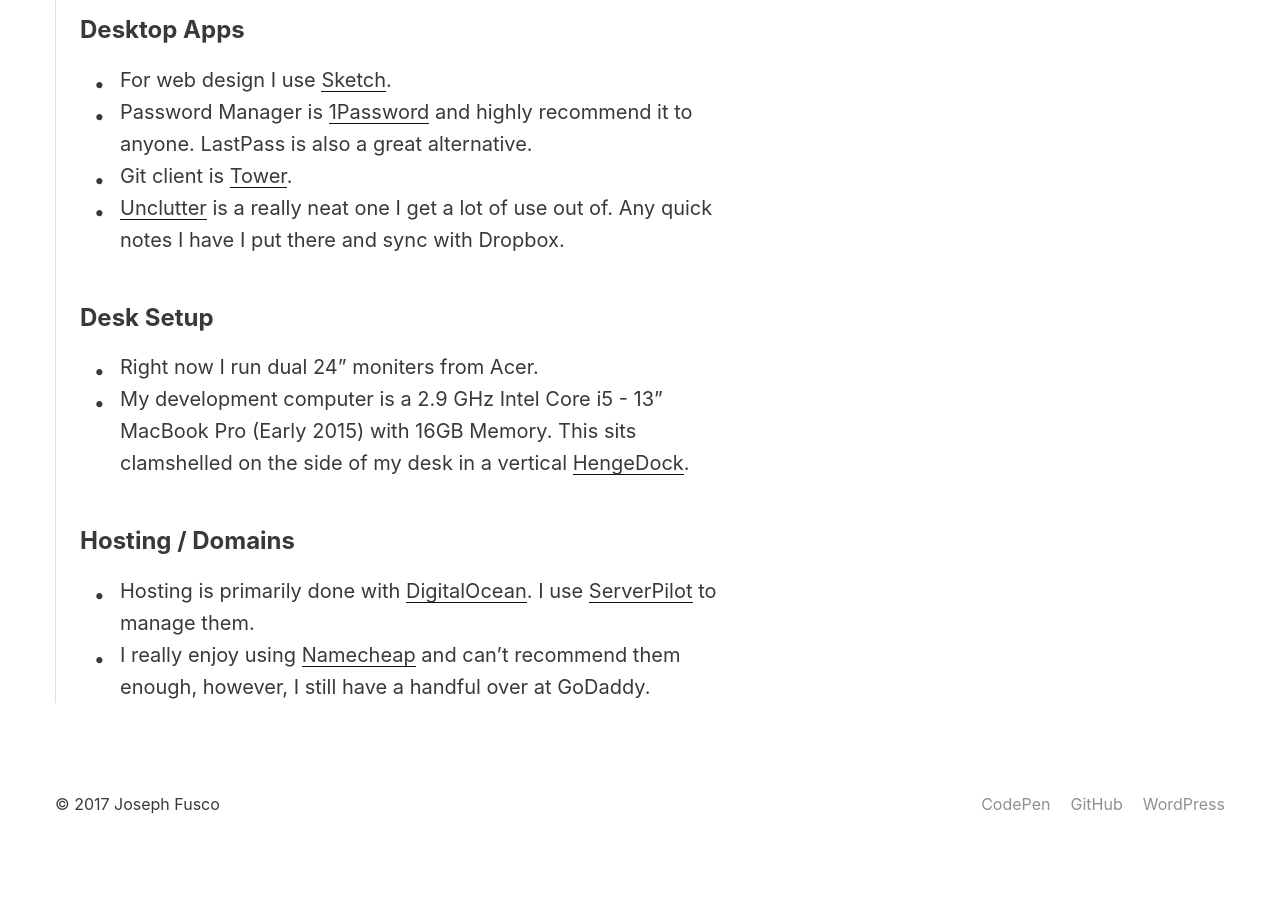
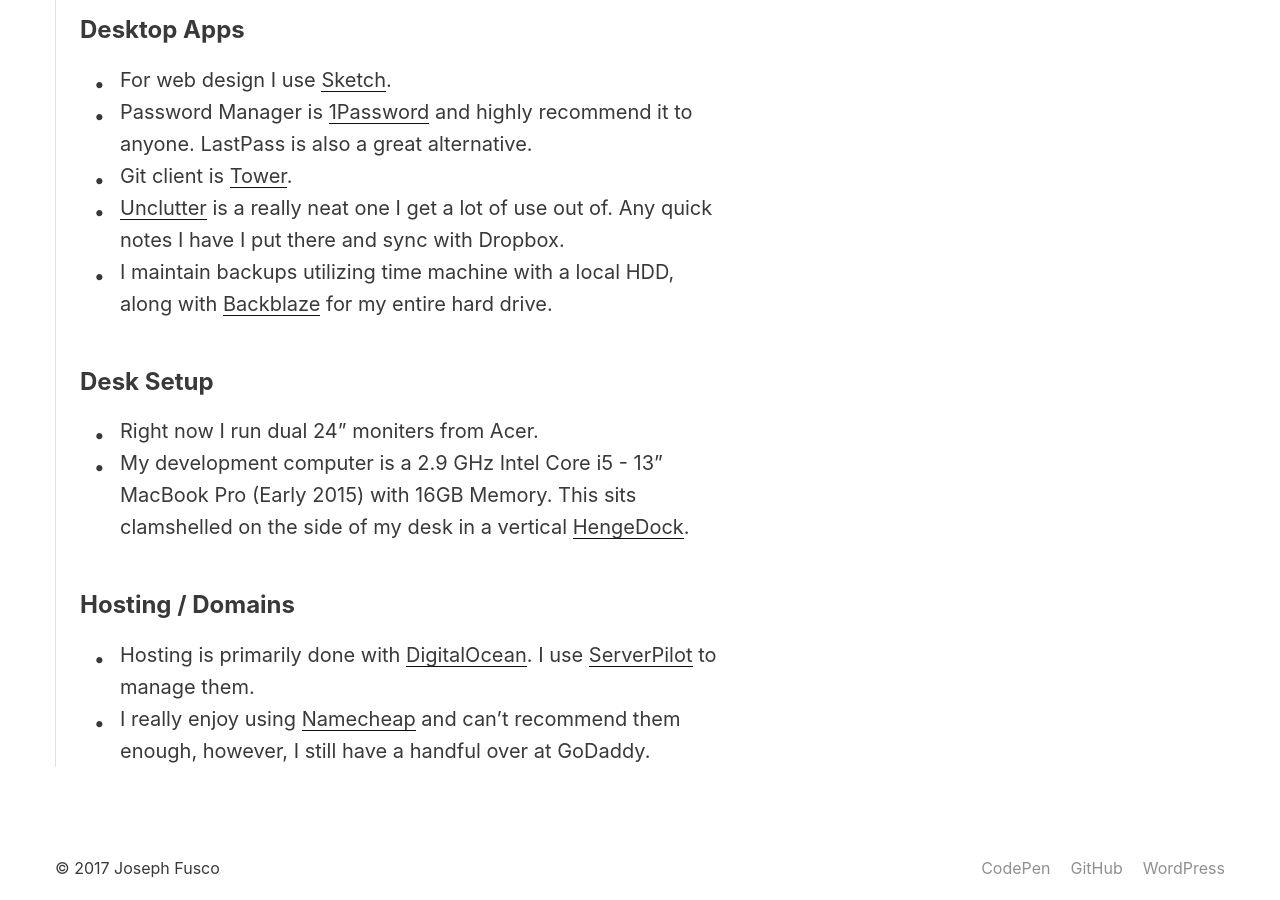
Before and after one commit to josephfusco/josephfusco.github.io, a Jekyll site: the page built from uses.md, in a window 1280 px wide and 900 px high, scrolled down 907 px. Built offline with Jekyll 4.4.1, drawn with Linux system fonts in a browser that asks for light colours.

Commit message:
Update uses.md

```diff
--- a/uses.md
+++ b/uses.md
@@ -23,6 +23,7 @@
 + Password Manager is [1Password](https://1password.com/) and highly recommend it to anyone. LastPass is also a great alternative.
 + Git client is [Tower](https://www.git-tower.com/).
 + [Unclutter](https://unclutterapp.com/) is a really neat one I get a lot of use out of. Any quick notes I have I put there and sync with Dropbox.
++ I maintain backups utilizing time machine with a local HDD, along with [Backblaze](https://secure.backblaze.com/r/017m1y) for my entire hard drive.
 
 ## Desk Setup
 
```
